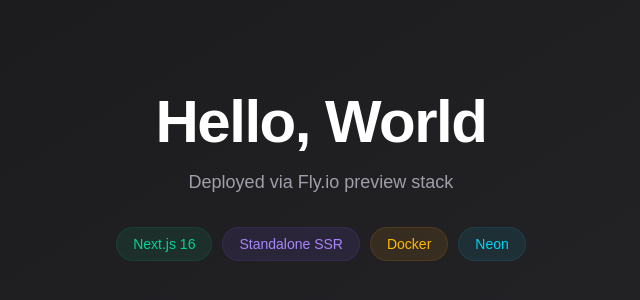
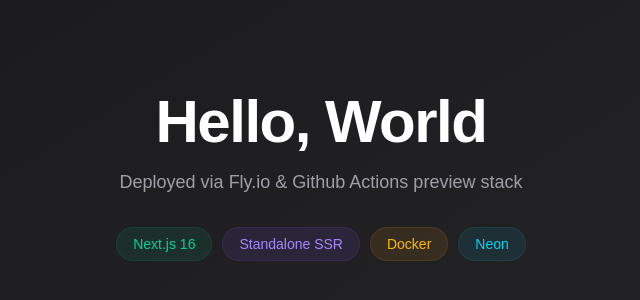
Before and after one commit to neo-rob-little/next-branch-preview, a Next.js app: page /hello-world in a window 1280 px wide. Shown: the part 224-524 px from the top of the page, without its empty margins (319-959 px from the left). Built offline with nearby package versions, Linux system fonts and the light colour scheme.

Commit message:
test branch deployment

```diff
--- a/src/app/hello-world/page.tsx
+++ b/src/app/hello-world/page.tsx
@@ -6,7 +6,7 @@
 					Hello, World
 				</h1>
 				<p className="mt-4 text-lg text-zinc-400">
-					Deployed via Fly.io preview stack
+					Deployed via Fly.io & Github Actions preview stack
 				</p>
 				<div className="mt-8 flex justify-center gap-3">
 					<span className="rounded-full bg-emerald-500/10 px-4 py-1.5 text-sm font-medium text-emerald-400 ring-1 ring-emerald-500/20">
```
